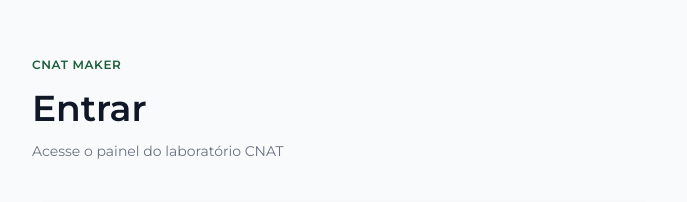
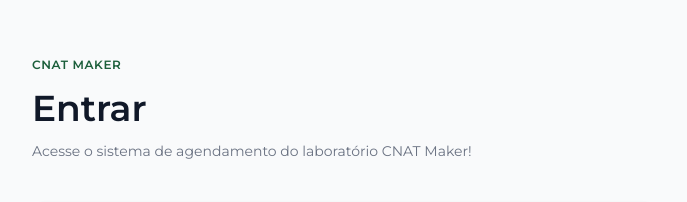
Before and after one commit to cnat-maker-ifrn/maker-brain, a React (Vite) app in the folder frontend/: page /login in a window 1280 px wide. Shown: the part 108-310 px from the top of the page, without its empty margins (296-983 px from the left). Built offline with nearby package versions, Linux system fonts and the light colour scheme; no server answers.

Commit message:
feat: update placeholder on register forms

```diff
--- a/frontend/src/pages/LoginPage.jsx
+++ b/frontend/src/pages/LoginPage.jsx
@@ -3,7 +3,7 @@ import { LoginForm } from '@/features/makerauth';
 
 export function LoginPage() {
   return (
-    <AuthPageShell title="Entrar" description="Acesse o painel do laboratório CNAT">
+    <AuthPageShell title="Entrar" description="Acesse o sistema de agendamento do laboratório CNAT Maker!">
       <LoginForm />
     </AuthPageShell>
   );
```
